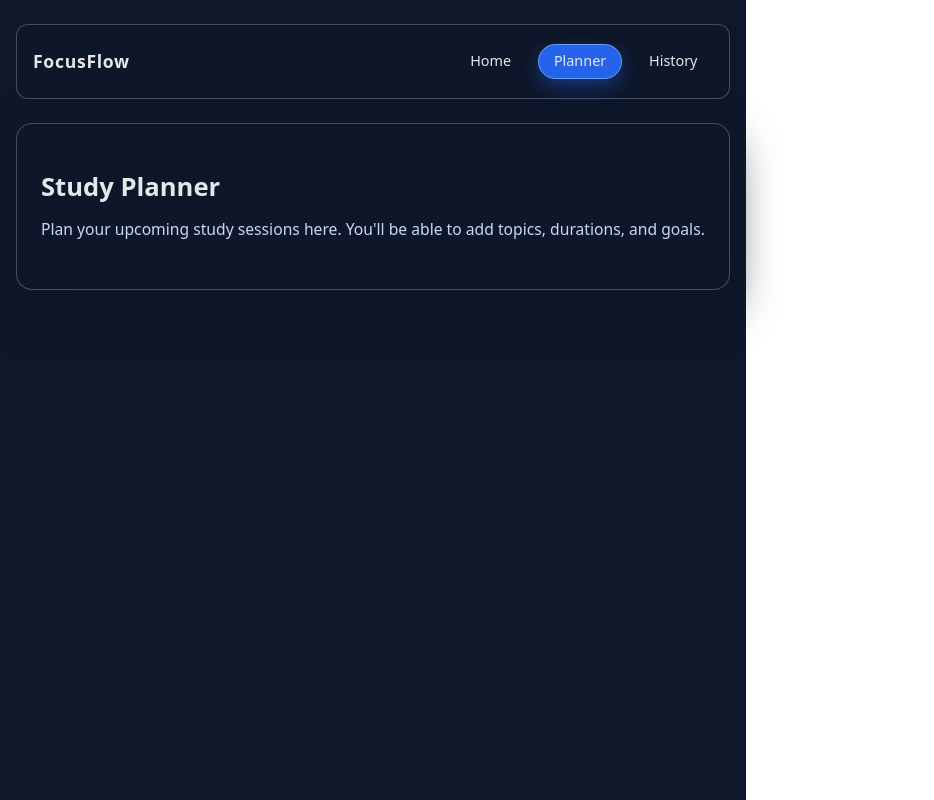
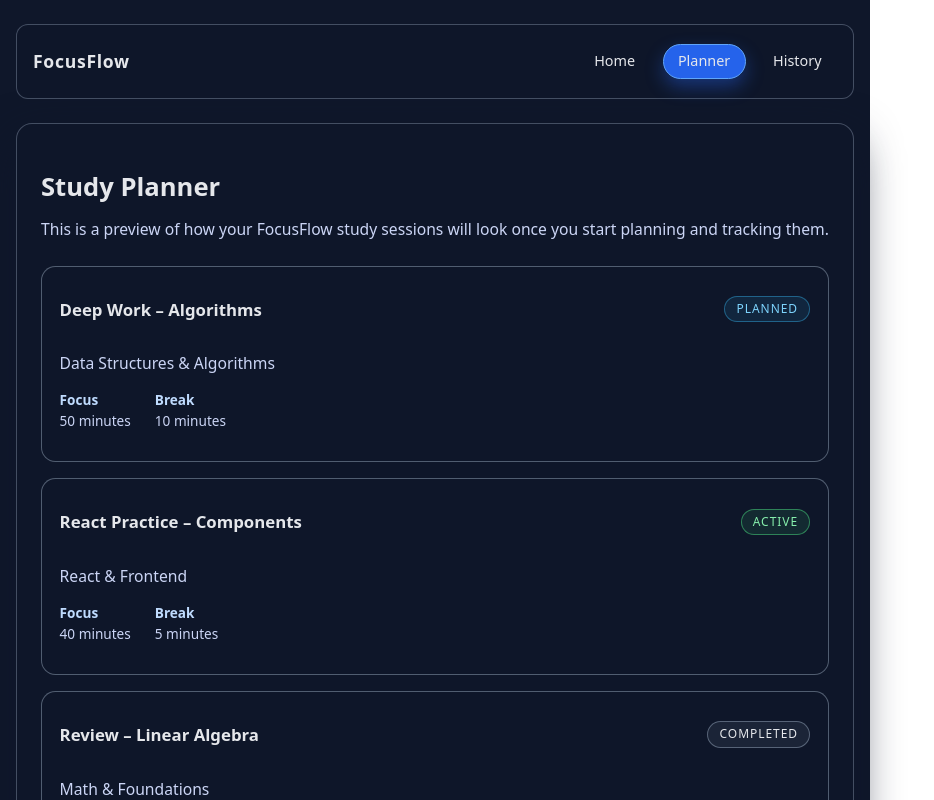
Before and after one commit to deryakendircikahraman/focusflow, a React (Vite) app: page /planner in a window 1280 px wide. Shown: the top 800 px of the page, without its empty margins (0-934 px from the left). Built offline with nearby package versions, Linux system fonts and the light colour scheme.

Commit message:
add study session data model and sample session data

```diff
--- a/src/App.css
+++ b/src/App.css
@@ -72,3 +72,77 @@
   line-height: 1.6;
   font-size: 0.98rem;
 }
+
+.planner-list {
+  margin-top: 1.5rem;
+  display: grid;
+  gap: 1rem;
+}
+
+.planner-card {
+  padding: 1rem 1.1rem;
+  border-radius: 0.9rem;
+  border: 1px solid rgba(148, 163, 184, 0.5);
+  background: rgba(15, 23, 42, 0.9);
+}
+
+.planner-card__header {
+  display: flex;
+  justify-content: space-between;
+  align-items: center;
+  gap: 0.75rem;
+  margin-bottom: 0.35rem;
+}
+
+.planner-card__header h2 {
+  font-size: 1.05rem;
+}
+
+.planner-card__topic {
+  font-size: 0.9rem;
+  color: #e5e7eb;
+  margin-bottom: 0.6rem;
+}
+
+.planner-card__meta {
+  display: flex;
+  gap: 1.5rem;
+  font-size: 0.85rem;
+}
+
+.planner-card__meta dt {
+  font-weight: 600;
+  color: #bfdbfe;
+}
+
+.planner-card__meta dd {
+  margin: 0.05rem 0 0;
+  color: #cbd5f5;
+}
+
+.badge {
+  padding: 0.2rem 0.7rem;
+  border-radius: 999px;
+  font-size: 0.75rem;
+  text-transform: uppercase;
+  letter-spacing: 0.08em;
+  border: 1px solid transparent;
+}
+
+.badge--planned {
+  background: rgba(56, 189, 248, 0.1);
+  color: #7dd3fc;
+  border-color: rgba(56, 189, 248, 0.4);
+}
+
+.badge--active {
+  background: rgba(74, 222, 128, 0.1);
+  color: #86efac;
+  border-color: rgba(74, 222, 128, 0.5);
+}
+
+.badge--completed {
+  background: rgba(148, 163, 184, 0.1);
+  color: #e5e7eb;
+  border-color: rgba(148, 163, 184, 0.5);
+}
--- a/src/pages/PlannerPage.jsx
+++ b/src/pages/PlannerPage.jsx
@@ -1,8 +1,63 @@
+const sampleSessions = [
+  {
+    id: 'sess-1',
+    title: 'Deep Work – Algorithms',
+    topic: 'Data Structures & Algorithms',
+    duration: 50,
+    breakDuration: 10,
+    status: 'planned',
+    createdAt: '2026-03-10T09:00:00Z',
+  },
+  {
+    id: 'sess-2',
+    title: 'React Practice – Components',
+    topic: 'React & Frontend',
+    duration: 40,
+    breakDuration: 5,
+    status: 'active',
+    createdAt: '2026-03-10T11:30:00Z',
+  },
+  {
+    id: 'sess-3',
+    title: 'Review – Linear Algebra',
+    topic: 'Math & Foundations',
+    duration: 60,
+    breakDuration: 15,
+    status: 'completed',
+    createdAt: '2026-03-09T18:15:00Z',
+  },
+]
+
 function PlannerPage() {
   return (
     <section>
       <h1>Study Planner</h1>
-      <p>Plan your upcoming study sessions here. You&apos;ll be able to add topics, durations, and goals.</p>
+      <p>
+        This is a preview of how your FocusFlow study sessions will look once you start planning and
+        tracking them.
+      </p>
+
+      <div className="planner-list">
+        {sampleSessions.map((session) => (
+          <article key={session.id} className="planner-card">
+            <header className="planner-card__header">
+              <h2>{session.title}</h2>
+              <span className={`badge badge--${session.status}`}>{session.status}</span>
+            </header>
+            <p className="planner-card__topic">{session.topic}</p>
+            <dl className="planner-card__meta">
+              <div>
+                <dt>Focus</dt>
+                <dd>{session.duration} minutes</dd>
+              </div>
+              <div>
+                <dt>Break</dt>
+                <dd>{session.breakDuration} minutes</dd>
+              </div>
+            </dl>
+          </article>
+        ))}
+      </div>
     </section>
   )
 }
```
